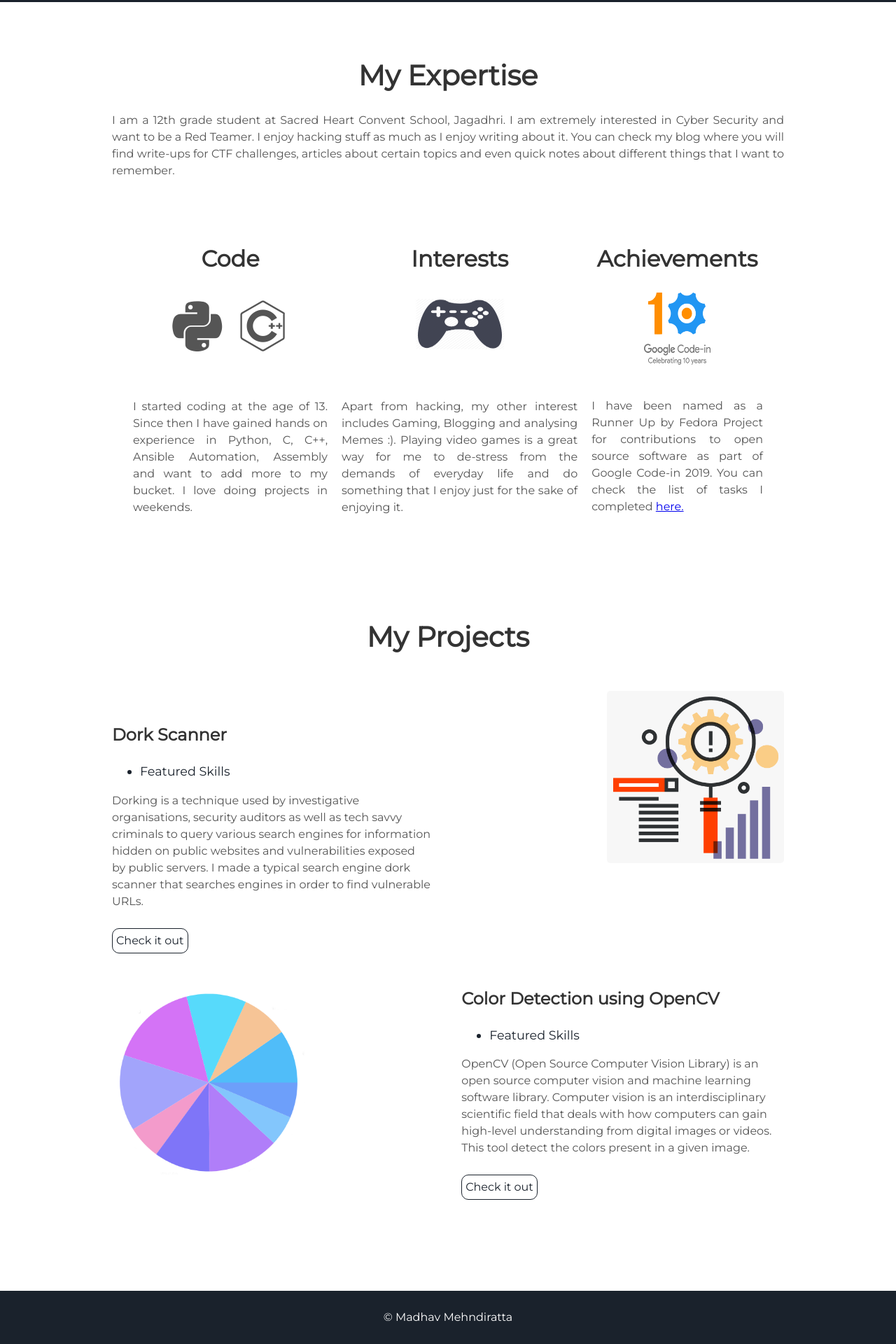
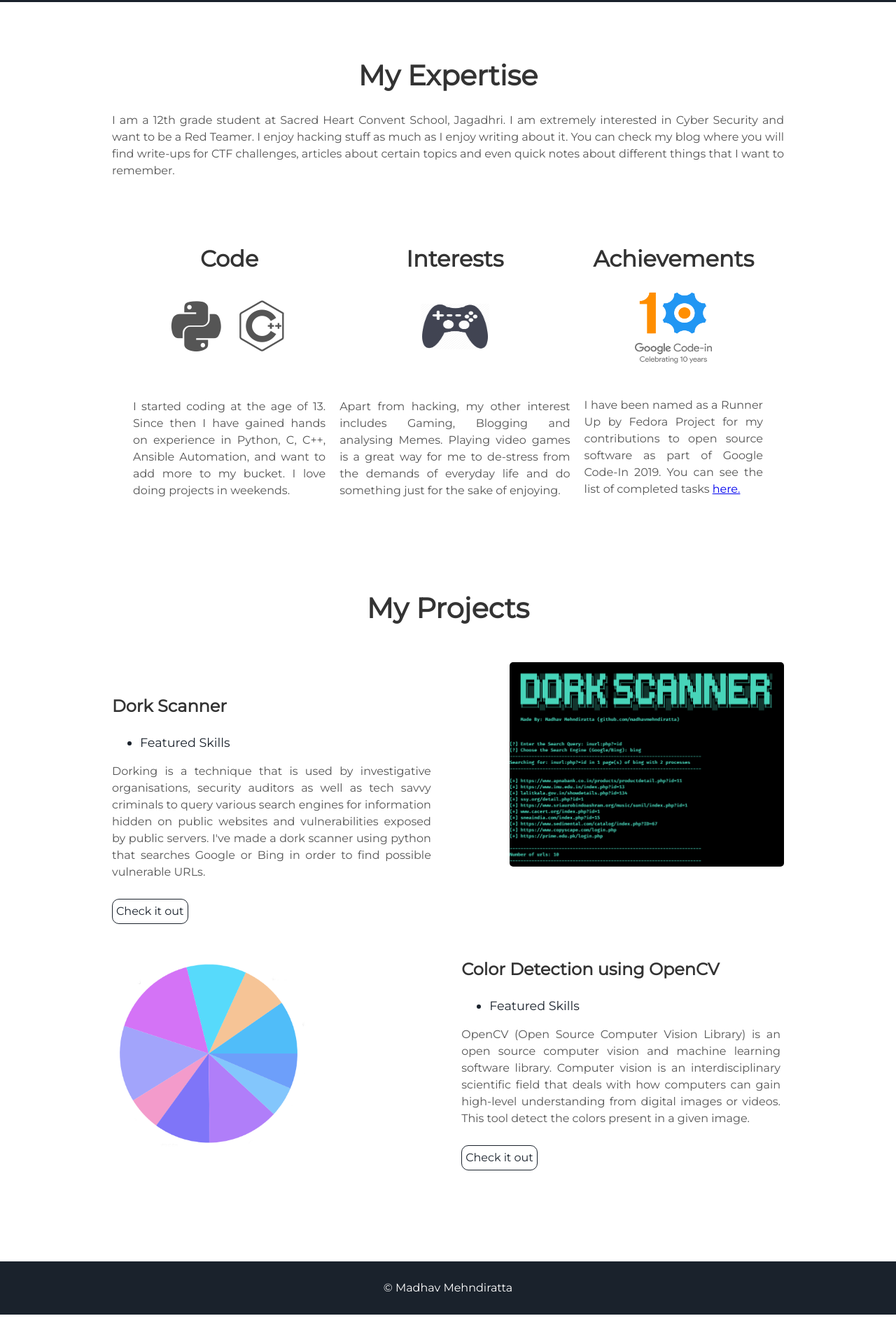
Before and after one commit to madhavmehndiratta/jekyll-portfolio, a Jekyll site: the page built from index.html, in a window 1280 px wide. Shown: the part 897-2817 px from the top of the page at 70% size. Built offline with Jekyll 4.4.1, drawn with Linux system fonts in a browser that asks for light colours; after the commit the page ends 2775 px from its top, so only the background shows below that.

Commit message:
Added Image Scaling

```diff
--- a/_includes/about.html
+++ b/_includes/about.html
@@ -7,17 +7,16 @@
       <h2>Code</h2>
       <i class="devicon-python-plain"></i>
       <i class="devicon-cplusplus-line"></i>
-      <p align="justify"><br>I started coding at the age of 13. Since then I have gained hands on experience in Python, C, C++, Ansible Automation, Assembly and want to add more to my bucket. I love doing projects in weekends.</p>
+      <p align="justify"><br>I started coding at the age of 13. Since then I have gained hands on experience in Python, C, C++, Ansible Automation, and want to add more to my bucket. I love doing projects in weekends.</p>
     </div>
     <div class="tech">
       <h2>Interests</h2>
-      <img height=15% width=38% alt="Google Code In" src="{{ "/assets/img/gaming.png" | prepend: site.baseurl }}" />
-      <!-- <i class="devicon-vim-plain colored"></i> -->
-      <p align="justify"><br>Apart from hacking, my other interest includes Gaming, Blogging and analysing Memes :). Playing video games is a great way for me to de-stress from the demands of everyday life and do something that I enjoy just for the sake of enjoying it.</p>
+      <img height=65px width=100px alt="Google Code In" src="{{ "/assets/img/gaming.png" | prepend: site.baseurl }}" />
+      <p align="justify"><br>Apart from hacking, my other interest includes Gaming, Blogging and analysing Memes. Playing video games is a great way for me to de-stress from the demands of everyday life and do something just for the sake of enjoying.</p>
     </div>
     <div class="tech">
       <h2>Achievements</h2>
-      <img height=22% width=39% alt="Google Code In" src="{{ "/assets/img/gci.jpg" | prepend: site.baseurl }}" />
-      <p align="justify">I have been named as a Runner Up by Fedora Project for contributions to open source software as part of Google Code-in 2019. You can check the list of tasks I completed <a target="_blank" href="https://github.com/madhavmehndiratta/Google-Code-In-2019">here.</a></p>
+      <img height=105px width=110px alt="Google Code In" src="{{ "/assets/img/gci.jpg" | prepend: site.baseurl }}" />
+      <p align="justify">I have been named as a Runner Up by Fedora Project for my contributions to open source software as part of Google Code-In 2019. You can see the list of completed tasks <a target="_blank" href="https://github.com/madhavmehndiratta/Google-Code-In-2019">here.</a></p>
     </div>
 </div>
--- a/_includes/blog-head.html
+++ b/_includes/blog-head.html
@@ -6,6 +6,5 @@
   <title>{%if page.title %}{{ page.title }}{% else %}{{ site.title }}{% endif %}</title>
 
   <link rel="stylesheet" href="{{ "/css/main.css" | prepend: site.blog-baseurl | replace: '//', '/' }}">
-
-  <link href="/atom.xml" type="application/atom+xml" rel="alternate" title="ATOM Feed" /> {% seo %}
+ {% seo %}
 </head>
--- a/_includes/links.html
+++ b/_includes/links.html
@@ -1,3 +1,3 @@
 <a href="{{ "/archive" | prepend: site.blog-baseurl | replace: '//', '/' }}"><h2 class="header-link">Archive</h2></a>
-<a href="{{ "/" | replace: '//', '/' }}"><h2 class="header-link">Portfolio</h2></a>
+<a href="{{ "/" | replace: '//', '/' }}"><h2 class="header-link">About</h2></a>
 <!-- <a href="{{ "/atom.xml" | prepend: site.blog-baseurl | replace: '//', '/' }}"><h2 class="header-link">RSS</h2></a> -->
--- a/_includes/projects.html
+++ b/_includes/projects.html
@@ -3,15 +3,15 @@
 </div>
 <div class="user-projects">
   <div class="images-right">
-    <img width=55% height=55% alt="dork" src="{{ "/assets/img/dork.png" | prepend: site.baseurl }}" />
+    <img width=85% height=85% alt="dork" src="{{ "/assets/img/dork.png" | prepend: site.baseurl }}" />
   </div>
   <div class="contents">
     <h3> Dork Scanner </h3>
     <ul>
       <li> Featured Skills</li>
     </ul>
-    <p>Dorking is a technique used by investigative organisations, security auditors as well as tech savvy criminals to query various search engines for information hidden on public websites and vulnerabilities exposed by public servers. I made a typical search engine dork scanner that searches engines in order to find vulnerable URLs.</p>
-    <a class="project-link" href="https://github.com/madhavmehndiratta/dork-scanner">Check it out</a>
+    <p align="justify">Dorking is a technique that is used by investigative organisations, security auditors as well as tech savvy criminals to query various search engines for information hidden on public websites and vulnerabilities exposed by public servers. I've made a dork scanner using python that searches Google or Bing in order to find possible vulnerable URLs.</p>
+    <a class="project-link" href="https://github.com/madhavmehndiratta/dorkScanner">Check it out</a>
   </div>
 </div>
 <div class="user-projects">
@@ -23,7 +23,7 @@
     <ul>
       <li> Featured Skills</li>
     </ul>
-    <p>OpenCV (Open Source Computer Vision Library) is an open source computer vision and machine learning software library. Computer vision is an interdisciplinary scientific field that deals with how computers can gain high-level understanding from digital images or videos. This tool detect the colors present in a given image.</p>
+    <p align="justify">OpenCV (Open Source Computer Vision Library) is an open source computer vision and machine learning software library. Computer vision is an interdisciplinary scientific field that deals with how computers can gain high-level understanding from digital images or videos. This tool detect the colors present in a given image.</p>
     <a class="project-link" href="https://github.com/madhavmehndiratta/openCV-color-detection">Check it out</a>
   </div>
 </div>
```
Also changed, not shown: assets/css/main.css, assets/img/dork.png.
